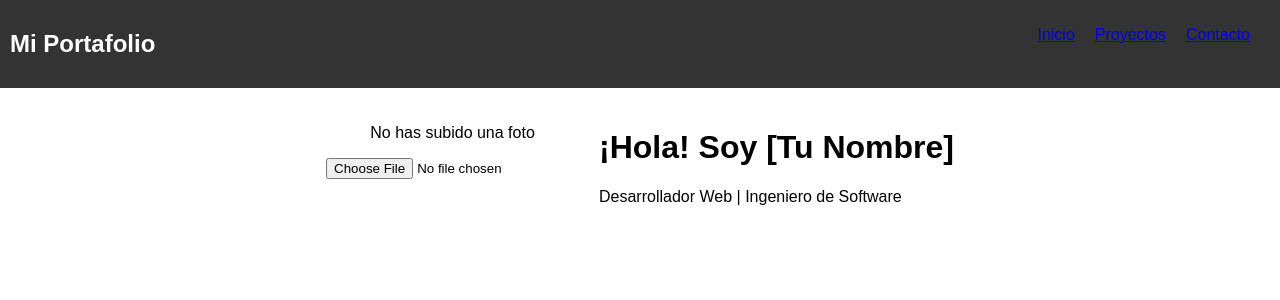
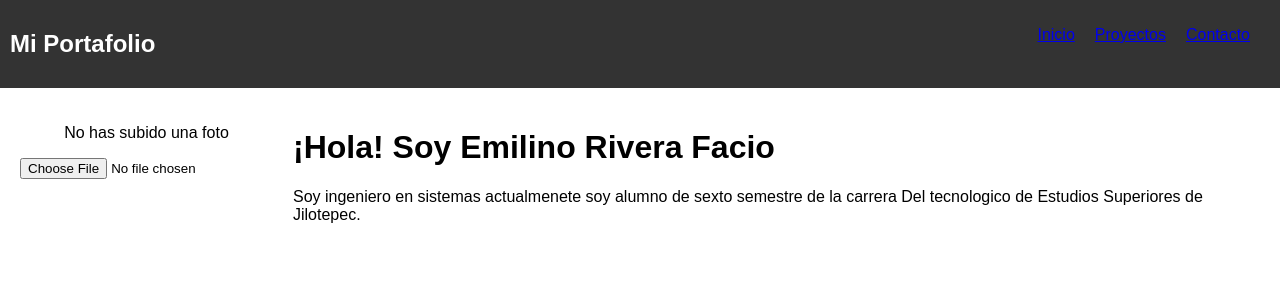
Before and after one commit to emiliano0807/Proyecto3_React, a React (Vite) app: page / in a window 1280 px wide. Shown: the top 300 px of the page. Built offline with nearby package versions, Linux system fonts and the light colour scheme.

Commit message:
first commit

```diff
--- a/src/components/Home.jsx
+++ b/src/components/Home.jsx
@@ -39,8 +39,10 @@ const Home = () => {
 
         {/* Información personal */}
         <div className="profile-info">
-          <h1>¡Hola! Soy [Tu Nombre]</h1>
-          <p>Desarrollador Web | Ingeniero de Software</p>
+          <h1>¡Hola! Soy Emilino Rivera Facio</h1>
+          <p>Soy ingeniero en sistemas actualmenete soy alumno de sexto semestre de la carrera
+            Del tecnologico de Estudios Superiores de Jilotepec.
+          </p>
         </div>
       </div>
     </div>
```
